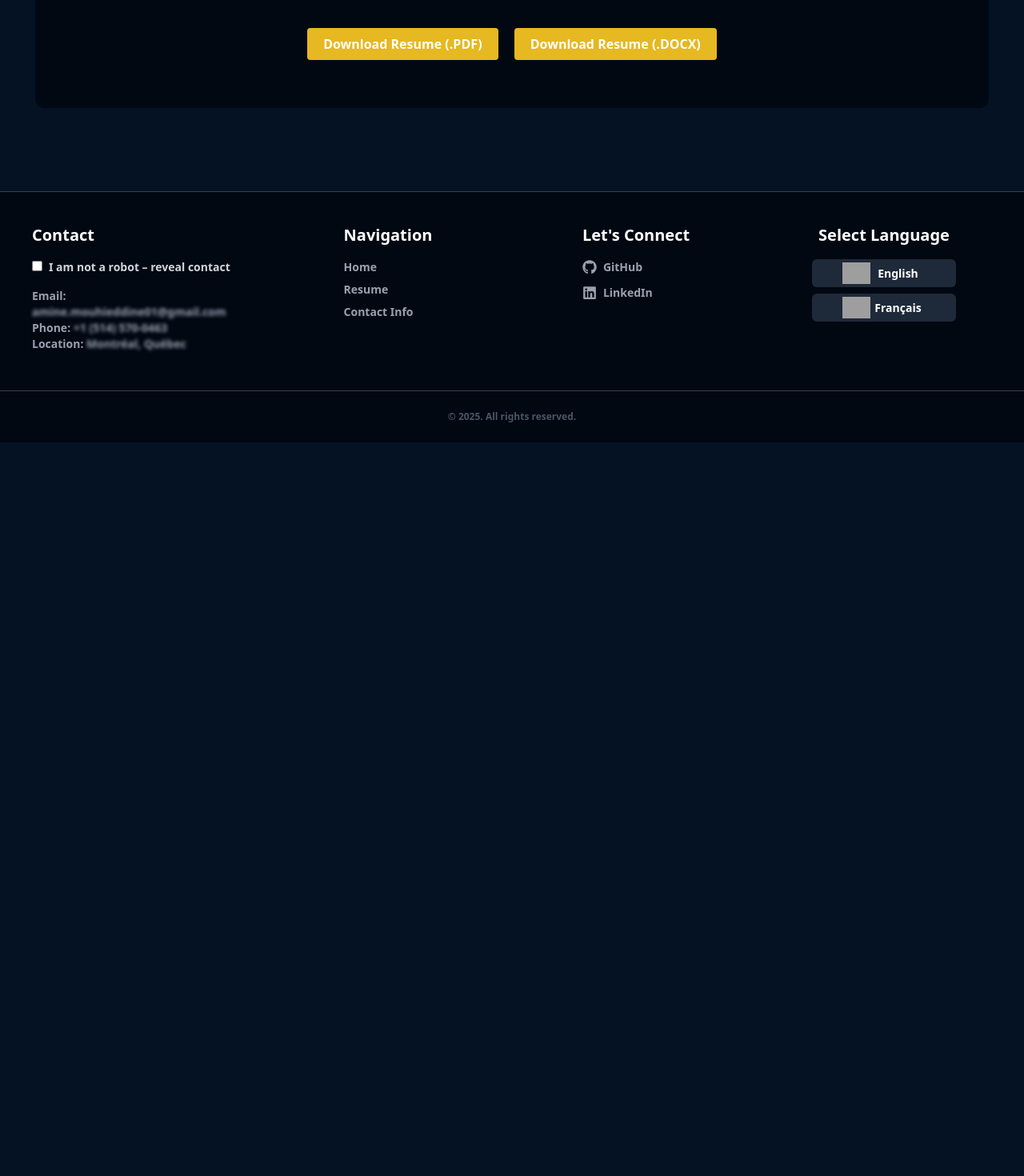
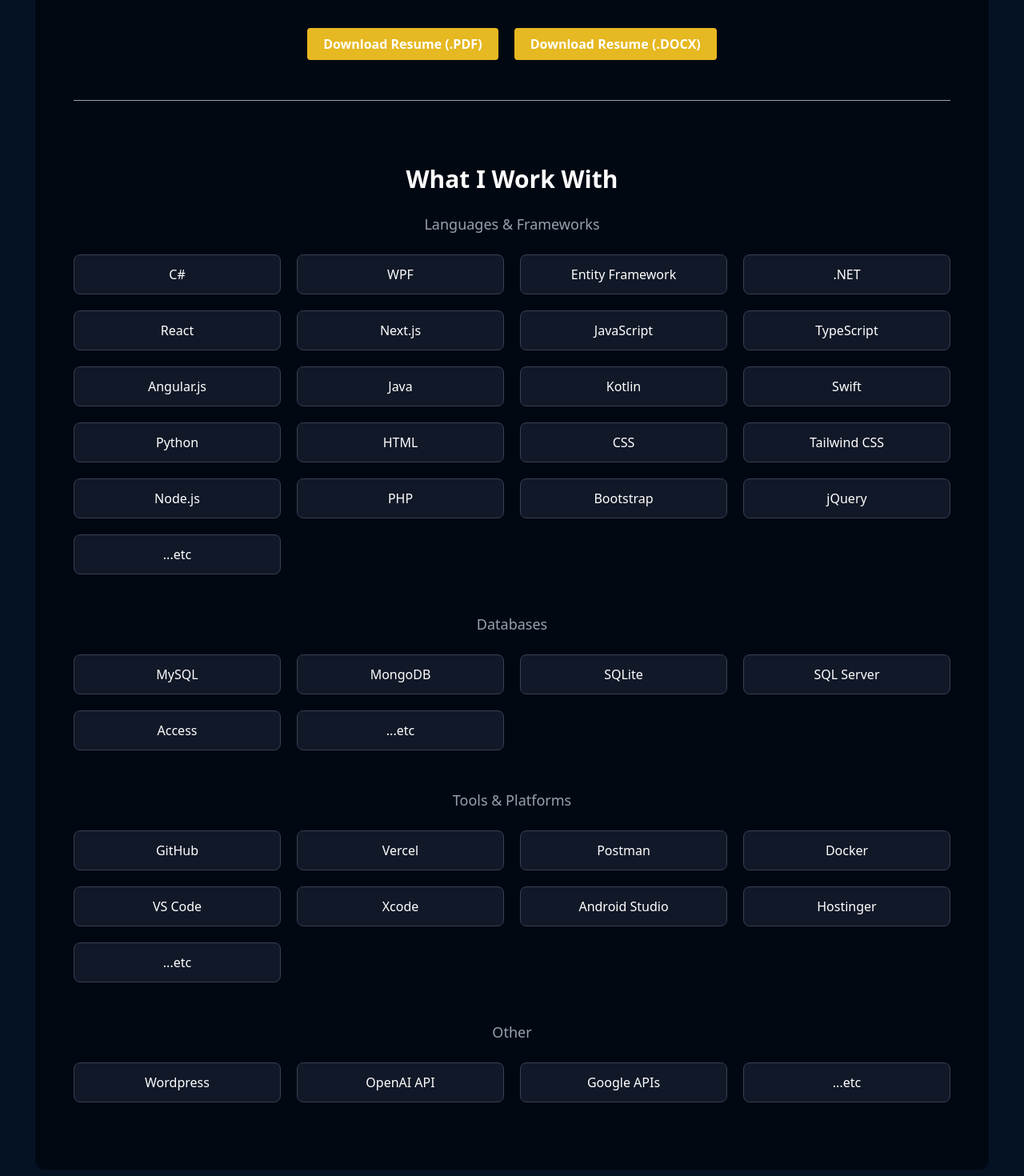
Before and after one commit to MouhieddineAmine/WebPortfolioV2, a Next.js app: page /resume in a window 1280 px wide. Shown: the part 1120-2590 px from the top of the page at 80% size. Before the commit the page ends 1673 px from the top, so only its background shows below. Built offline with nearby package versions, Linux system fonts and the light colour scheme; grey boxes are pictures that could not be loaded.

Commit message:
tech grid

```diff
--- a/app/resume/page.tsx
+++ b/app/resume/page.tsx
@@ -69,6 +69,117 @@
           </a>
         </div>
 
+        <hr className="border-t border-gray-400 mt-[50px] mb-[50px]"/>
+
+
+
+
+
+
+<div className="mt-20">
+  <h2 className="text-3xl font-bold text-center mb-6">What I Work With</h2>
+
+  <div className="mb-12">
+    <p className="text-center text-gray-400 mb-6 text-lg font-medium">
+      Languages & Frameworks
+    </p>
+    <div className="grid grid-cols-2 sm:grid-cols-3 md:grid-cols-4 gap-5 text-center">
+      {[
+        "C#",
+        "WPF",
+        "Entity Framework",
+        ".NET",
+        "React",
+        "Next.js",
+        "JavaScript",
+        "TypeScript",
+        "Angular.js",
+        "Java",
+        "Kotlin",
+        "Swift",
+        "Python",
+        "HTML",
+        "CSS",
+        "Tailwind CSS",
+        "Node.js",
+        "PHP",
+        "Bootstrap",
+        "jQuery",
+        "...etc"
+      ].map((tech) => (
+        <div
+          key={tech}
+          className="bg-[#111827] border border-gray-700 rounded-lg py-3 px-4 hover:border-[#E6B821] transition"
+        >
+          {tech}
+        </div>
+      ))}
+    </div>
+  </div>
+
+  <div className="mb-12">
+    <p className="text-center text-gray-400 mb-6 text-lg font-medium">
+      Databases
+    </p>
+    <div className="grid grid-cols-2 sm:grid-cols-3 md:grid-cols-4 gap-5 text-center">
+      {["MySQL", "MongoDB", "SQLite", "SQL Server", "Access", "...etc"].map(
+        (db) => (
+          <div
+            key={db}
+            className="bg-[#111827] border border-gray-700 rounded-lg py-3 px-4 hover:border-[#E6B821] transition"
+          >
+            {db}
+          </div>
+        )
+      )}
+    </div>
+  </div>
+
+  <div className="mb-12">
+    <p className="text-center text-gray-400 mb-6 text-lg font-medium">
+      Tools & Platforms
+    </p>
+    <div className="grid grid-cols-2 sm:grid-cols-3 md:grid-cols-4 gap-5 text-center">
+      {[
+        "GitHub",
+        "Vercel",
+        "Postman",
+        "Docker",
+        "VS Code",
+        "Xcode",
+        "Android Studio",
+        "Hostinger",
+        "...etc"
+      ].map((tool) => (
+        <div
+          key={tool}
+          className="bg-[#111827] border border-gray-700 rounded-lg py-3 px-4 hover:border-[#E6B821] transition"
+        >
+          {tool}
+        </div>
+      ))}
+    </div>
+    </div>
+
+      <div className="mb-6">
+    <p className="text-center text-gray-400 mb-6 text-lg font-medium">
+      Other
+    </p>
+    <div className="grid grid-cols-2 sm:grid-cols-3 md:grid-cols-4 gap-5 text-center">
+      {["Wordpress", "OpenAI API", "Google APIs", "...etc"].map(
+        (db) => (
+          <div
+            key={db}
+            className="bg-[#111827] border border-gray-700 rounded-lg py-3 px-4 hover:border-[#E6B821] transition"
+          >
+            {db}
+          </div>
+        )
+      )}
+    </div>
+  </div>
+
+</div>
 
 
 
```
